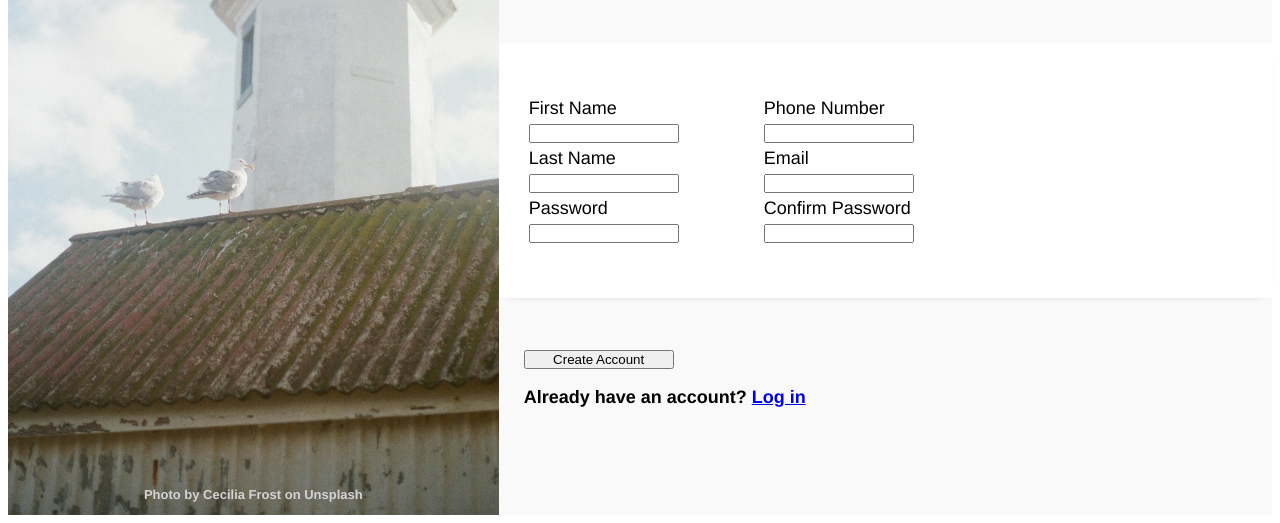
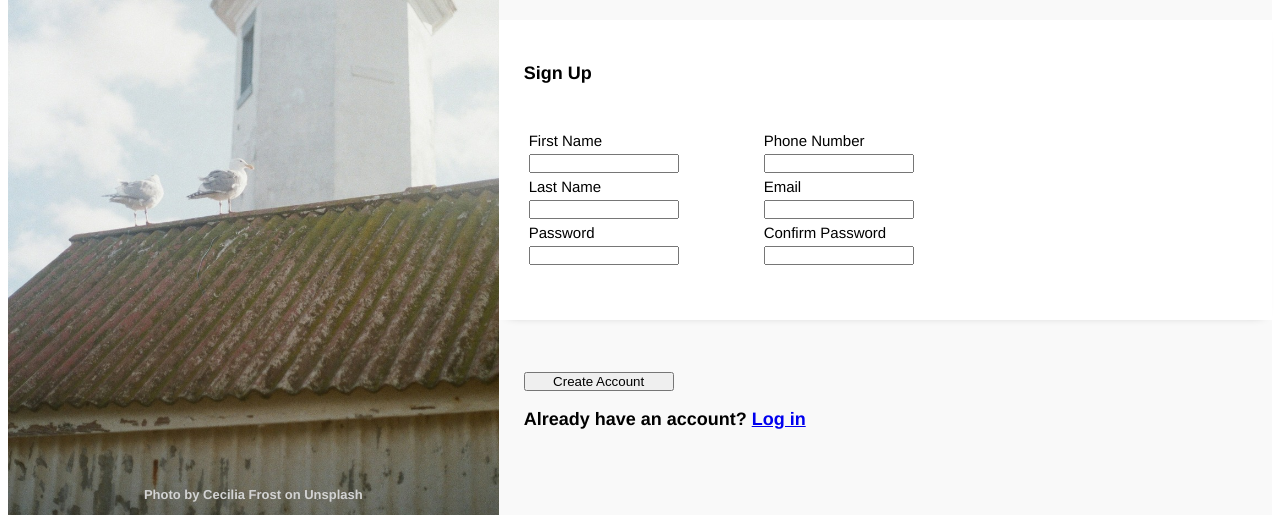
Before and after one commit to sweatylolz/sign-up-form, a plain HTML site: page index.html in a window 1280 px wide. Shown: the part 293-816 px from the top of the page. Drawn offline with Linux system fonts and the light colour scheme; a script that the page names is missing.

Commit message:
add sign up header to form

```diff
--- a/index.html
+++ b/index.html
@@ -30,6 +30,8 @@
         </div>
         <div id="form">
             <form action="" method="get" class="form-example">
+                <p>Sign Up</p>
+                <div id="form-innards">
                     <div id="left-form">
                         <div class="form-example">
                           <label for="first-name">First Name </label>
@@ -44,7 +46,6 @@
                             <input type="password" id="pass" name="password" minlength="8" required />
                         </div>
                     </div>
-
                     <div id="right-form">
                         <div class="form-example">
                             <label for="phone">Phone Number</label>
@@ -57,6 +58,7 @@
                         <div>
                             <label for="pass">Confirm Password</label>
                             <input type="password" id="pass" name="password" minlength="8" required />
+                        </div>
                     </div>
                 </div>
 
--- a/styles.css
+++ b/styles.css
@@ -7,11 +7,12 @@ body {
     font-family: 'Franklin Gothic Medium', 'Arial Narrow', Arial, sans-serif;
     font-size: large;
     font-weight: bold;
+
 }
 
 #website {
     display: flex;
-    min-height: 591px;
+    min-height: 669px;
 }
 
 #logo-container {
@@ -46,7 +47,7 @@ h1 {
     background-position: center;
     width: 70%;
     height: 100vh;
-    min-height: 591px;
+    min-height: 669px;
 }
 
 .leftside p {
@@ -72,7 +73,12 @@ form {
     padding-left: 25px;
     background-color: white;
     display: flex;
+    flex-direction: column;
     box-shadow: 0 4px 10px -10px gray;
+ }
+
+ #form-innards {
+    display: flex;
  }
 
  input,
@@ -98,7 +104,8 @@ input:focus {
  #left-form, #right-form {
     margin-bottom: 25px;
     margin-top: 25px;
-    font-weight: 100;
+    font-weight: 50;
+    font-size: smaller;
 }
 
 #right-form {
```
Lines whose indentation alone changed are shown as unchanged.
